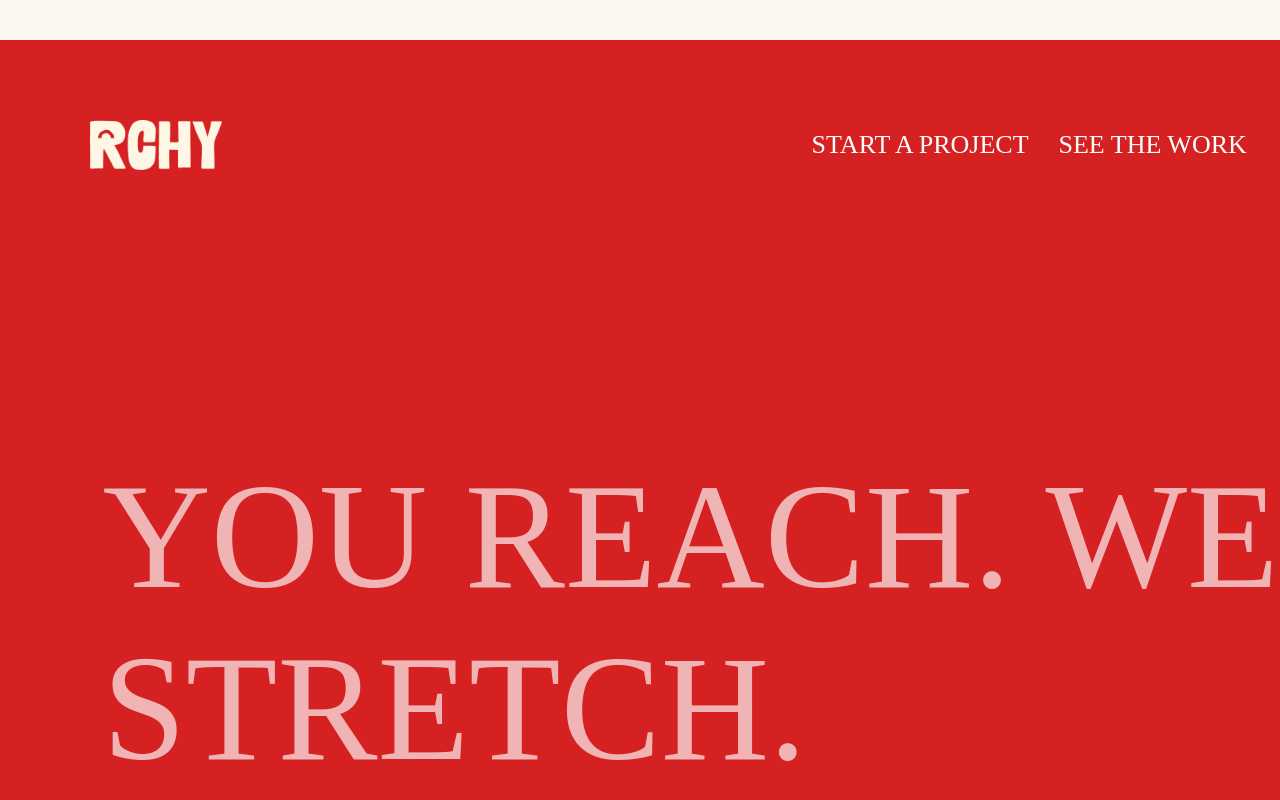
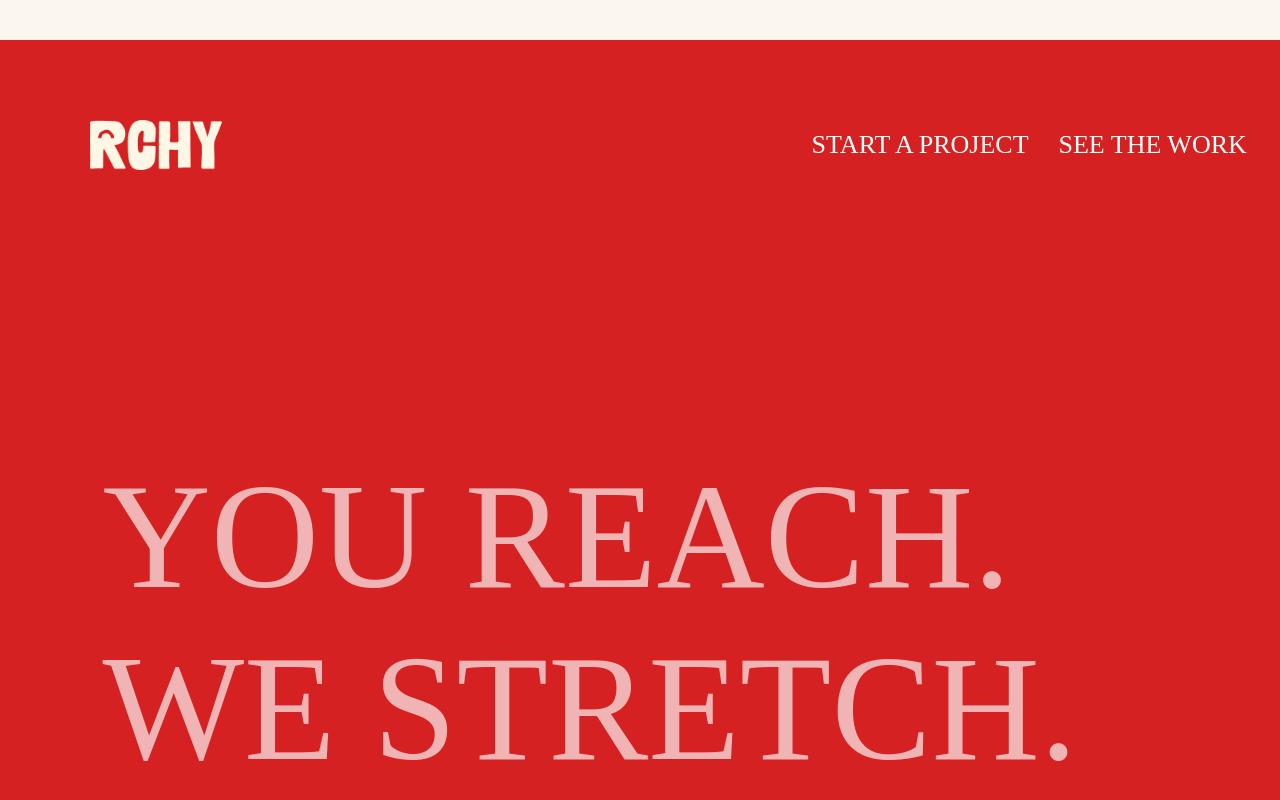
Before and after one commit to annaskhan-dev/RCHYstudio, a React (Vite) app: page / in a window 1280 px wide. Shown: the part 6023-6823 px from the top of the page. Built offline with nearby package versions, Linux system fonts and the light colour scheme.

Commit message:
adding things

```diff
--- a/src/components/footer.jsx
+++ b/src/components/footer.jsx
@@ -12,7 +12,7 @@ const footer = () => {
         <button>SEE THE WORK</button>
       </nav>
       <div className={style.footertext}>
-        <p>YOU REACH. <b  r />
+        <p>YOU REACH. <br />
          WE STRETCH.</p>
       </div>
     </div>
```
